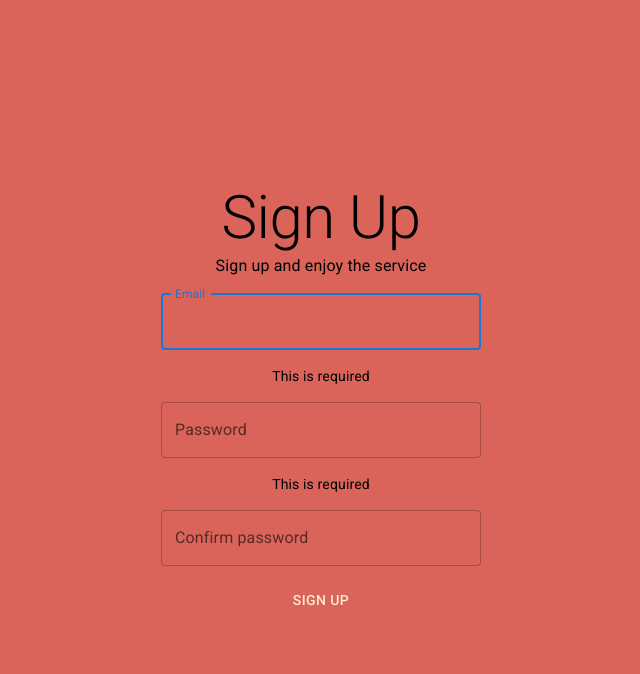
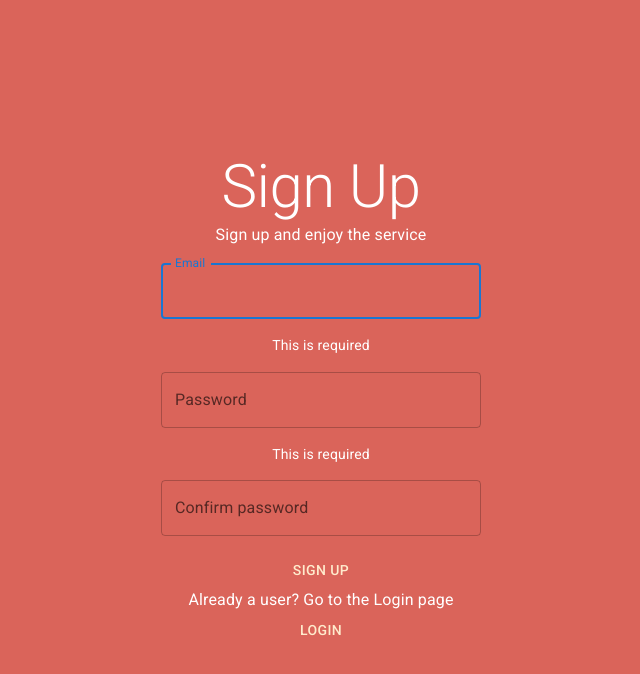
Before and after one commit to curriculum-vitae-team/cv-Ensign-Papkevich, a React app: page /signup in a window 1280 px wide. Both pictures are taken after a click on the button "SIGN UP". Shown: the top 674 px of the page, without its empty margins (319-959 px from the left). Built offline with nearby package versions, Linux system fonts and the light colour scheme.

Commit message:
login page redirect

```diff
--- a/src/components/pages/auth/signup/signup.tsx
+++ b/src/components/pages/auth/signup/signup.tsx
@@ -87,8 +87,12 @@ export const Signup = () => {
         flexDirection: "column",
       }}
     >
-      <Typography variant="h2">Sign Up</Typography>
-      <Typography variant="body1">Sign up and enjoy the service</Typography>
+      <Typography variant="h2" color="white">
+        Sign Up
+      </Typography>
+      <Typography variant="body1" color="white">
+        Sign up and enjoy the service
+      </Typography>
 
       <TextField
         id="outlined-basic"
@@ -108,7 +112,9 @@ export const Signup = () => {
         errors={errors}
         name="email"
         render={({ message }) => (
-          <Typography variant="body2">{message}</Typography>
+          <Typography variant="body2" color="white">
+            {message}
+          </Typography>
         )}
       />
       <TextField
@@ -129,7 +135,9 @@ export const Signup = () => {
         errors={errors}
         name="password"
         render={({ message }) => (
-          <Typography variant="body2">{message}</Typography>
+          <Typography variant="body2" color="white">
+            {message}
+          </Typography>
         )}
       />
       <TextField
@@ -150,7 +158,9 @@ export const Signup = () => {
         errors={errors}
         name="confirm_password"
         render={({ message }) => (
-          <Typography variant="body2">{message}</Typography>
+          <Typography variant="body2" color="white">
+            {message}
+          </Typography>
         )}
       />
 
@@ -161,6 +171,16 @@ export const Signup = () => {
       >
         Sign Up
       </Button>
+      <Typography variant="body1" color="white">
+        Already a user? Go to the Login page
+      </Typography>
+      <Button
+        color="secondary"
+        sx={{ color: "blanchedalmond" }}
+        onClick={() => navigate("/login")}
+      >
+        Login
+      </Button>
     </Box>
   )
 }
```
